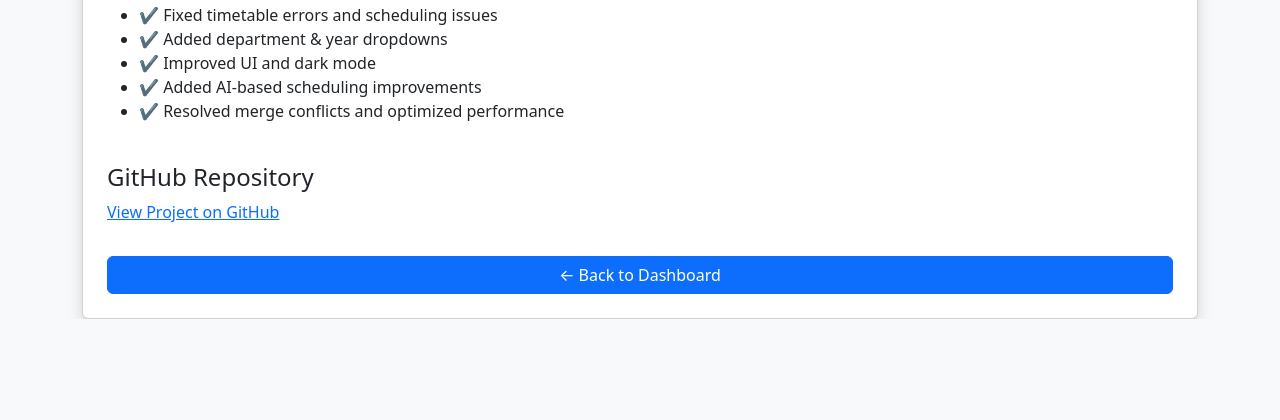
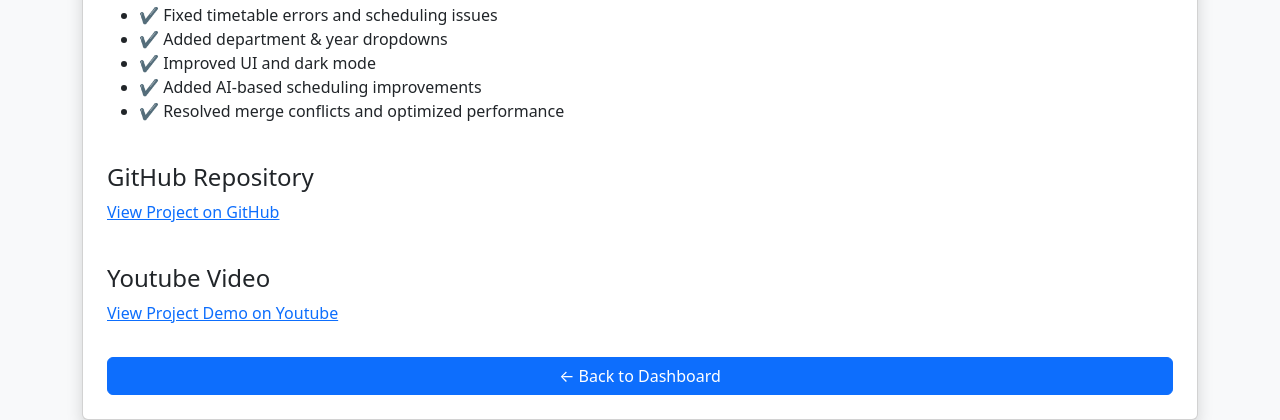
Before and after one commit to Devendraa500/Ai-Based-Timetable-generator, a Flask app: page /info in a window 1280 px wide. Shown: the part 865-1285 px from the top of the page. Before the commit the page ends 1184 px from the top, so only its background shows below. Run offline with Flask 3, Linux system fonts and the light colour scheme.

Commit message:
Added youtube video link to the info page

```diff
--- a/templates/info.html
+++ b/templates/info.html
@@ -81,6 +81,13 @@
             </a>
         </p>
 
+        <h4 class="mt-4">Youtube Video</h4>
+        <p>
+            <a href="https://youtu.be/KW9DSQKsucY" target="_blank">
+                View Project Demo on Youtube
+            </a>
+        </p>
+
         <!-- Back Button -->
         <a href="/dashboard" class="btn btn-primary mt-3">← Back to Dashboard</a>
 
```
